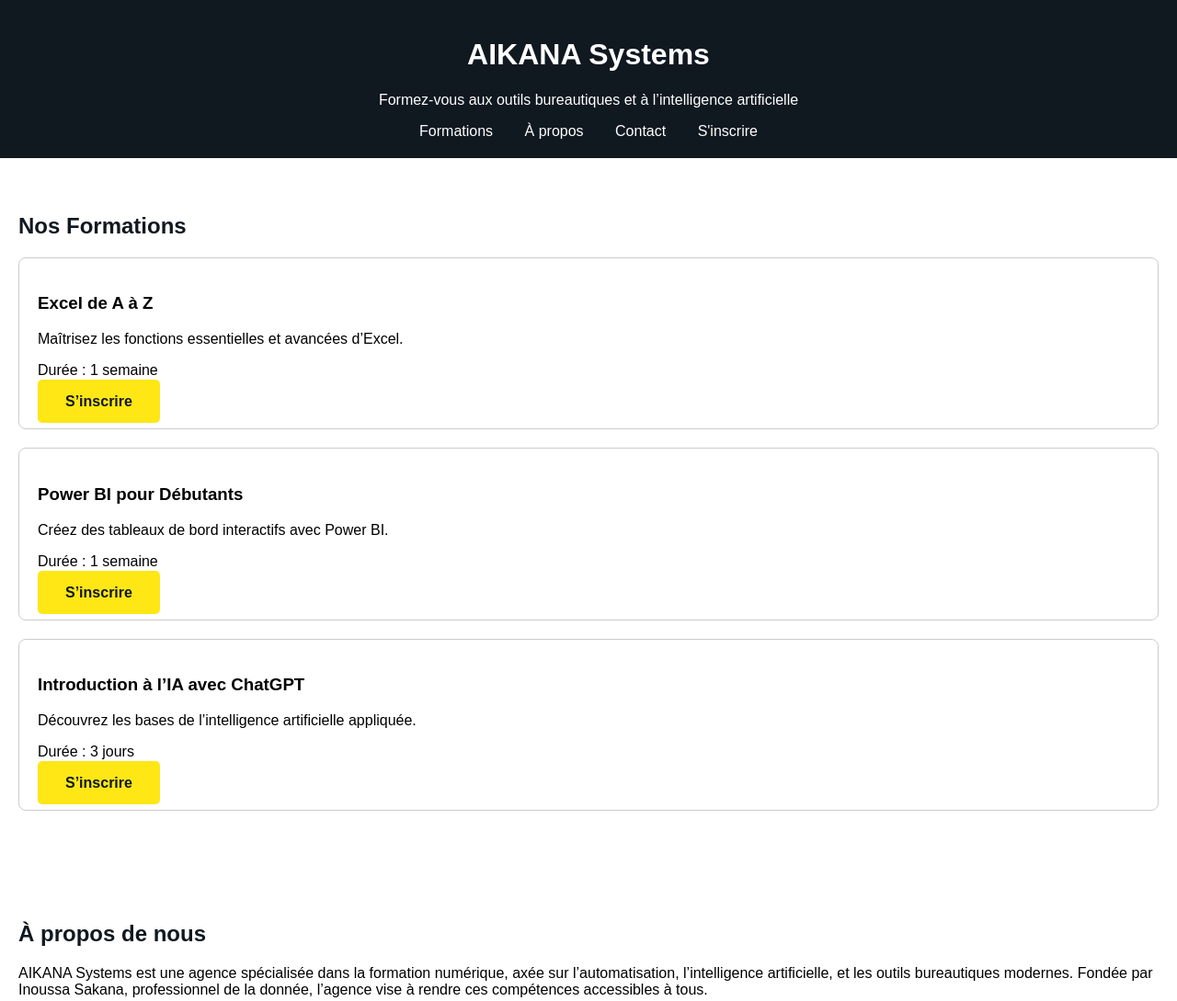
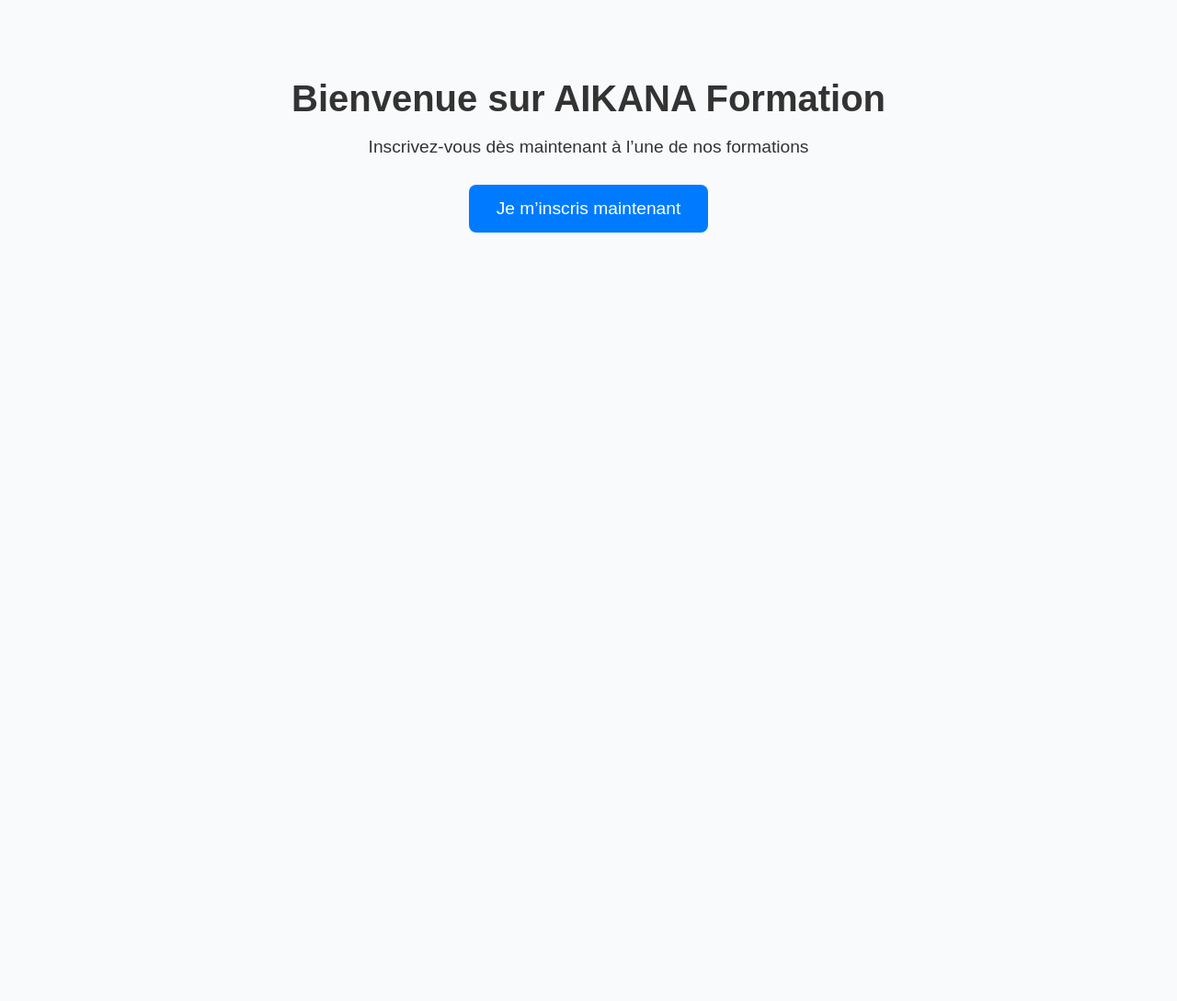
Before and after one commit to sakanadesign/aikana-website, a plain HTML site: page index.html in a window 1280 px wide. Shown: the top 1089 px of the page at 92% size. After the commit the page ends 800 px from the top, so only its background shows below. Drawn offline with Linux system fonts and the light colour scheme.

Commit message:
Update index.html

```diff
--- a/index.html
+++ b/index.html
@@ -1,78 +1,47 @@
 <!DOCTYPE html>
 <html lang="fr">
 <head>
-  <meta charset="UTF-8">
-  <meta name="viewport" content="width=device-width, initial-scale=1.0">
-  <title>AIKANA Systems - Formation IA et Bureautique</title>
-  <style>
-    body { font-family: Arial, sans-serif; margin: 0; padding: 0; }
-    header, footer { background-color: #101820; color: white; padding: 20px; text-align: center; }
-    nav a { margin: 0 15px; color: white; text-decoration: none; }
-    section { padding: 40px 20px; }
-    h2 { color: #101820; }
-    .cta { background-color: #FEE715; padding: 15px 30px; text-decoration: none; color: #101820; font-weight: bold; border-radius: 5px; }
-    .formation { border: 1px solid #ccc; padding: 20px; margin-bottom: 20px; border-radius: 8px; }
-    .contact-form input, .contact-form textarea { width: 100%; padding: 10px; margin-top: 10px; margin-bottom: 20px; }
-    .contact-form button { padding: 10px 20px; background-color: #101820; color: white; border: none; border-radius: 5px; }
-  </style>
+    <meta charset="UTF-8">
+    <meta name="viewport" content="width=device-width, initial-scale=1.0">
+    <title>AIKANA Formation</title>
+    <style>
+        body {
+            font-family: Arial, sans-serif;
+            background-color: #f9fafb;
+            color: #333;
+            text-align: center;
+            padding: 50px;
+        }
+
+        h1 {
+            font-size: 2.5em;
+            margin-bottom: 10px;
+        }
+
+        p {
+            font-size: 1.2em;
+            margin-bottom: 30px;
+        }
+
+        a.button {
+            display: inline-block;
+            padding: 15px 30px;
+            background-color: #007bff;
+            color: white;
+            text-decoration: none;
+            border-radius: 8px;
+            font-size: 1.2em;
+            transition: background-color 0.3s ease;
+        }
+
+        a.button:hover {
+            background-color: #0056b3;
+        }
+    </style>
 </head>
 <body>
-  <header>
-    <h1>AIKANA Systems</h1>
-    <p>Formez-vous aux outils bureautiques et à l’intelligence artificielle</p>
-    <nav>
-      <a href="#formations">Formations</a>
-      <a href="#apropos">À propos</a>
-      <a href="#contact">Contact</a>
-      <a href="#inscription">S'inscrire</a>
-    </nav>
-  </header>
-
-  <section id="formations">
-    <h2>Nos Formations</h2>
-    <div class="formation">
-      <h3>Excel de A à Z</h3>
-      <p>Maîtrisez les fonctions essentielles et avancées d’Excel.</p>
-      <p>Durée : 1 semaine</p>
-      <a href="#inscription" class="cta">S’inscrire</a>
-    </div>
-    <div class="formation">
-      <h3>Power BI pour Débutants</h3>
-      <p>Créez des tableaux de bord interactifs avec Power BI.</p>
-      <p>Durée : 1 semaine</p>
-      <a href="#inscription" class="cta">S’inscrire</a>
-    </div>
-    <div class="formation">
-      <h3>Introduction à l’IA avec ChatGPT</h3>
-      <p>Découvrez les bases de l’intelligence artificielle appliquée.</p>
-      <p>Durée : 3 jours</p>
-      <a href="#inscription" class="cta">S’inscrire</a>
-    </div>
-  </section>
-
-  <section id="apropos">
-    <h2>À propos de nous</h2>
-    <p>AIKANA Systems est une agence spécialisée dans la formation numérique, axée sur l’automatisation, l’intelligence artificielle, et les outils bureautiques modernes. Fondée par Inoussa Sakana, professionnel de la donnée, l’agence vise à rendre ces compétences accessibles à tous.</p>
-  </section>
-
-  <section id="contact">
-    <h2>Contactez-nous</h2>
-    <div class="contact-form">
-      <input type="text" placeholder="Votre nom">
-      <input type="email" placeholder="Votre email">
-      <textarea rows="4" placeholder="Votre message"></textarea>
-      <button>Envoyer</button>
-    </div>
-  </section>
-
-  <section id="inscription">
-    <h2>S’inscrire à une formation</h2>
-    <p>Remplissez le formulaire ci-dessous pour vous inscrire à l’une de nos formations. Vous serez redirigé vers KoboToolbox.</p>
-    <a href="https://kobotoolbox.org" class="cta">Formulaire d’inscription</a>
-  </section>
-
-  <footer>
-    <p>&copy; 2025 AIKANA Systems. Tous droits réservés.</p>
-  </footer>
+    <h1>Bienvenue sur AIKANA Formation</h1>
+    <p>Inscrivez-vous dès maintenant à l’une de nos formations</p>
+    <a href="https://ee.kobotoolbox.org/x/tw9XUR37" class="button" target="_blank">Je m’inscris maintenant</a>
 </body>
 </html>
```
